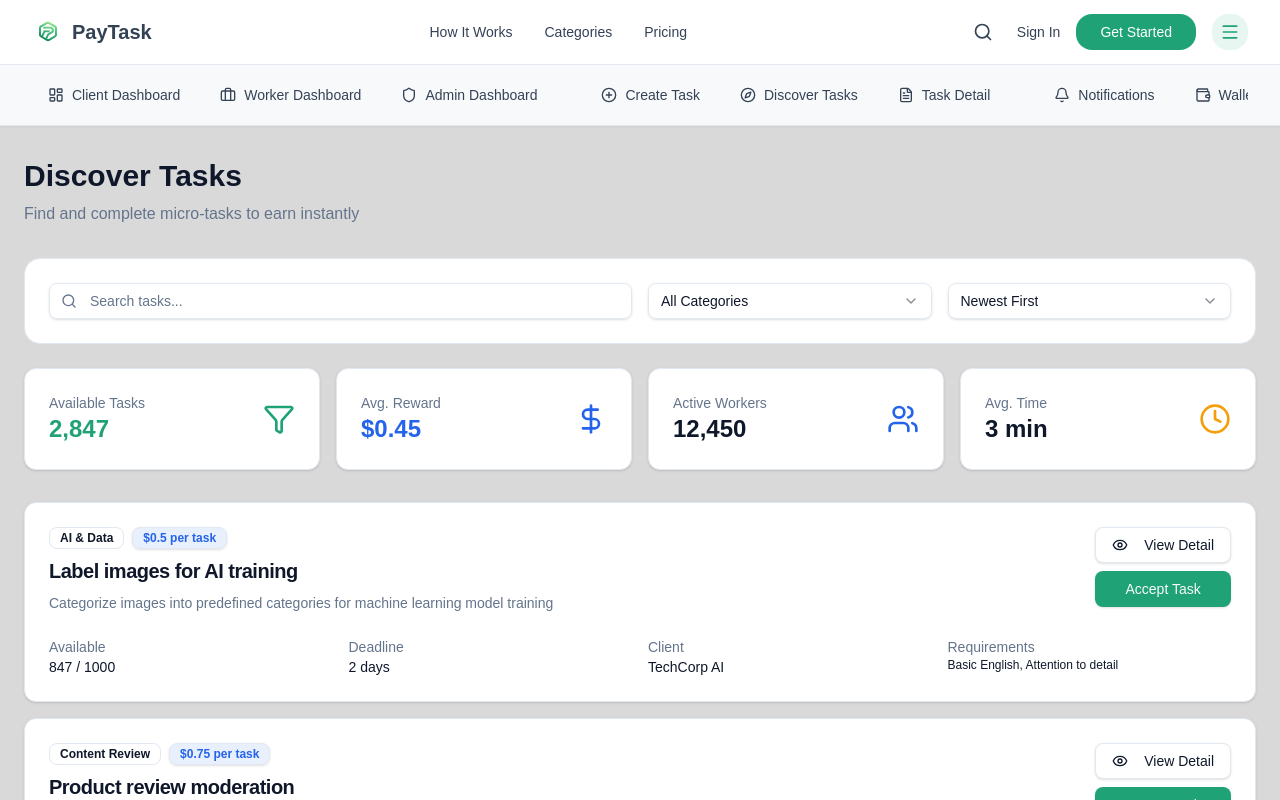
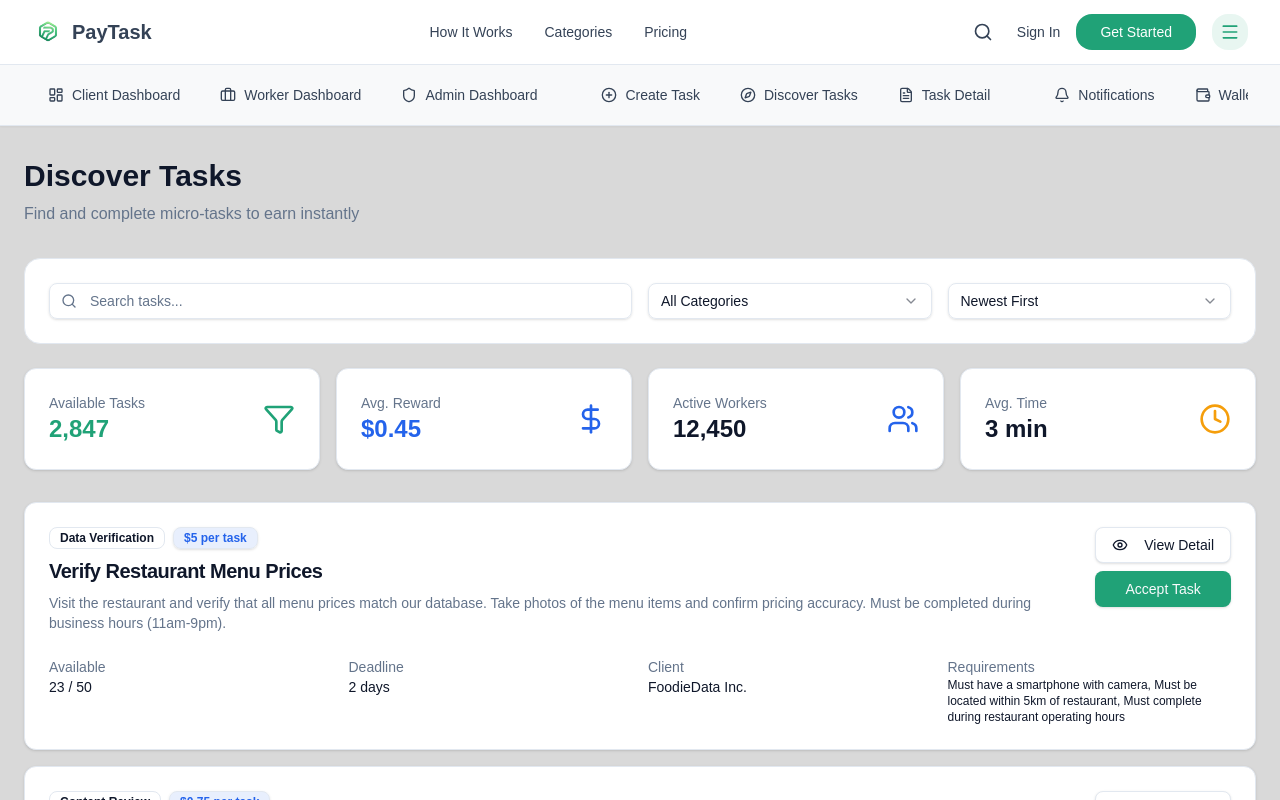
Before and after one commit to DangDuyLe/frontendpaytask, a Next.js app: page /discover-tasks in a window 1280 px wide. Shown: the top 800 px of the page. Built offline with nearby package versions, Linux system fonts and the light colour scheme.

Commit message:
feat: update mock task details for improved accuracy and relevance

```diff
--- a/src/app/discover-tasks/page.tsx
+++ b/src/app/discover-tasks/page.tsx
@@ -14,15 +14,15 @@ import { Search, DollarSign, Clock, Users, Filter, Eye } from "lucide-react";
 const mockTasks = [
   {
     id: "1",
-    title: "Label images for AI training",
-    description: "Categorize images into predefined categories for machine learning model training",
-    category: "AI & Data",
-    reward: 0.50,
-    qty: 1000,
-    available: 847,
+    title: "Verify Restaurant Menu Prices",
+    description: "Visit the restaurant and verify that all menu prices match our database. Take photos of the menu items and confirm pricing accuracy. Must be completed during business hours (11am-9pm).",
+    category: "Data Verification",
+    reward: 5.00,
+    qty: 50,
+    available: 23,
     deadline: "2 days",
-    client: "TechCorp AI",
-    requirements: ["Basic English", "Attention to detail"],
+    client: "FoodieData Inc.",
+    requirements: ["Must have a smartphone with camera", "Must be located within 5km of restaurant", "Must complete during restaurant operating hours"],
   },
   {
     id: "2",
```
